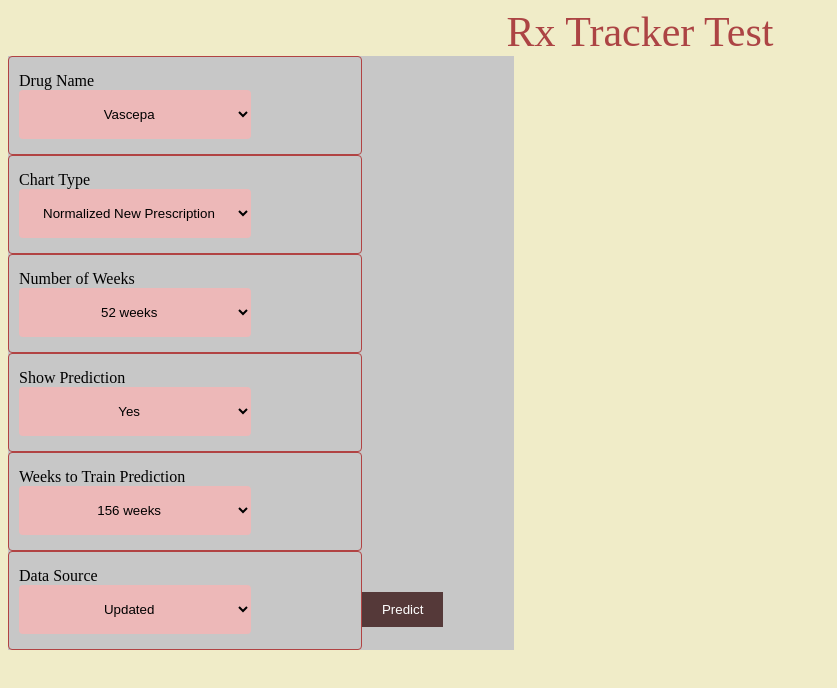
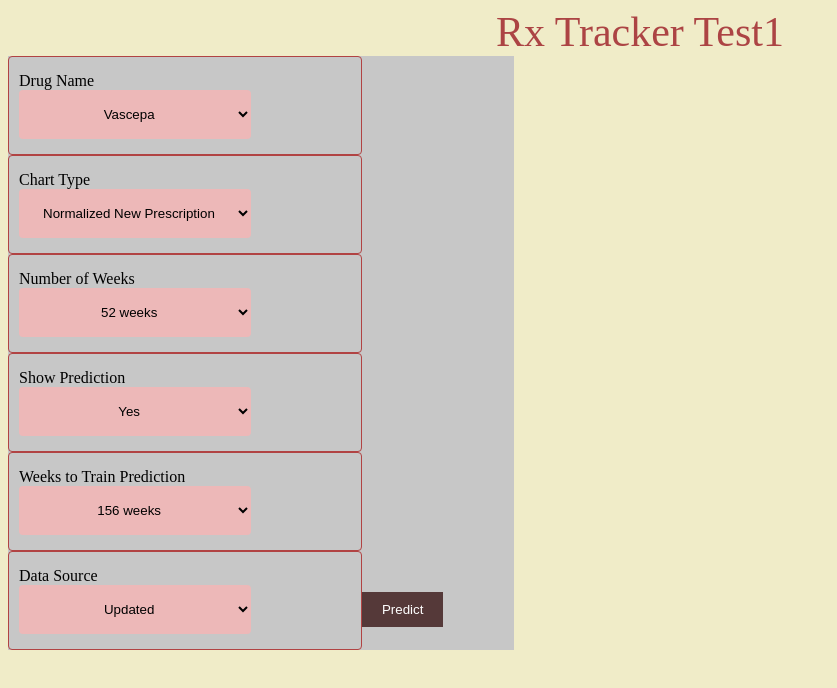
Before and after one commit to NAVG2000/RxTracker-Frontend, a React app: page / in a window 1280 px wide. Shown: the top 688 px of the page, without its empty margins (0-837 px from the left). Built offline with nearby package versions, Linux system fonts and the light colour scheme.

Commit message:
pipeline test

```diff
--- a/src/header.tsx
+++ b/src/header.tsx
@@ -13,7 +13,7 @@ class Header extends React.Component<HearderProps, HeaderState>{
 
     render() {
         return <div id='headerContainer'>
-            Rx Tracker Test
+            Rx Tracker Test1
         </div>
     }
 }
```
